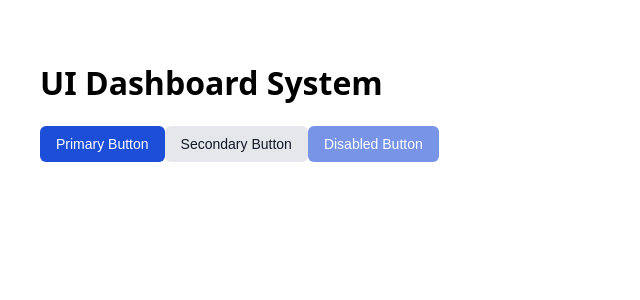
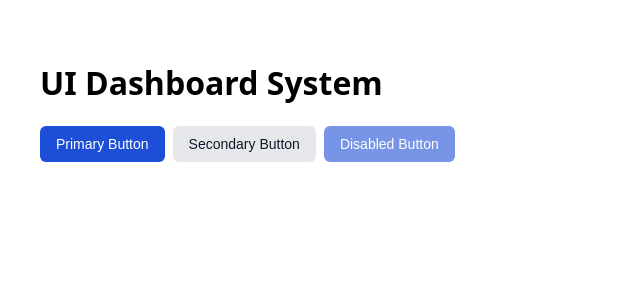
Before and after one commit to VishuJK09/ui-dashboard-system, a React (Vite) app: page / in a window 1280 px wide. Shown: the top 300 px of the page, without its empty margins (0-640 px from the left). Built offline with nearby package versions, Linux system fonts and the light colour scheme.

Commit message:
Button space fix

```diff
--- a/src/styles/components/_button.scss
+++ b/src/styles/components/_button.scss
@@ -28,4 +28,5 @@
     opacity: 0.6;
     cursor: not-allowed;
   }
+  &+.btn { margin-left: 8px; }
 }
```
